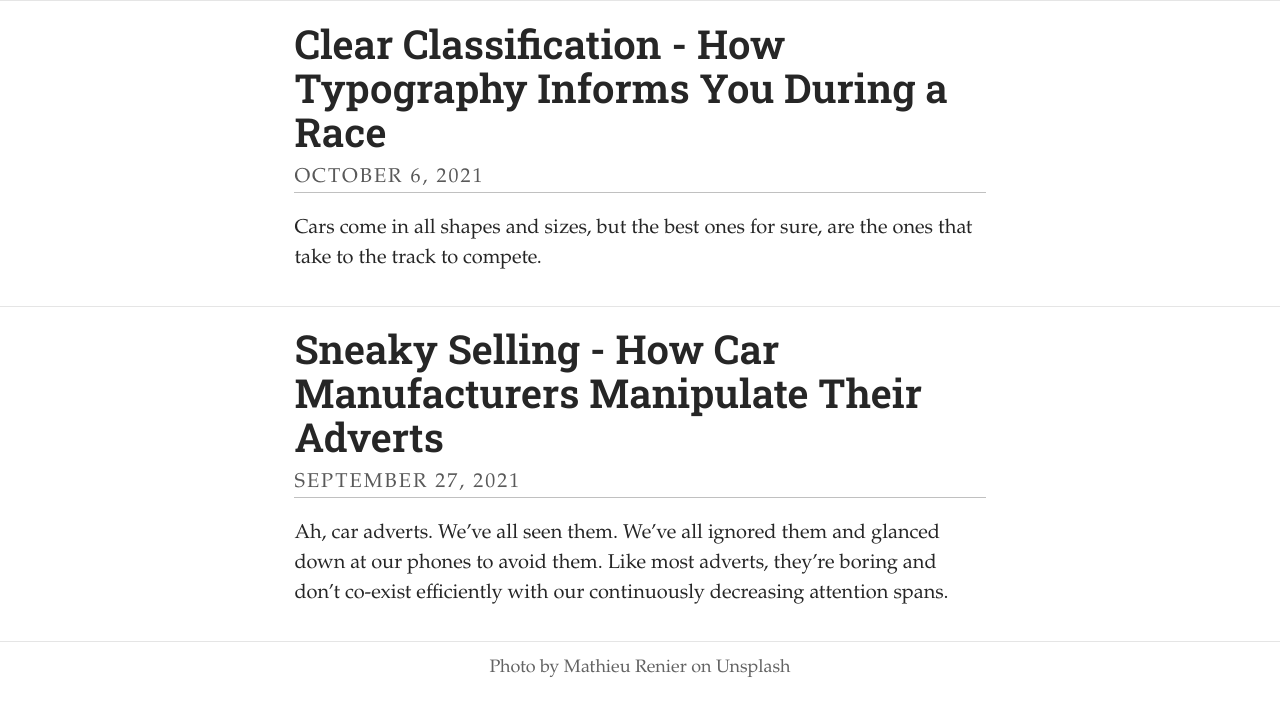
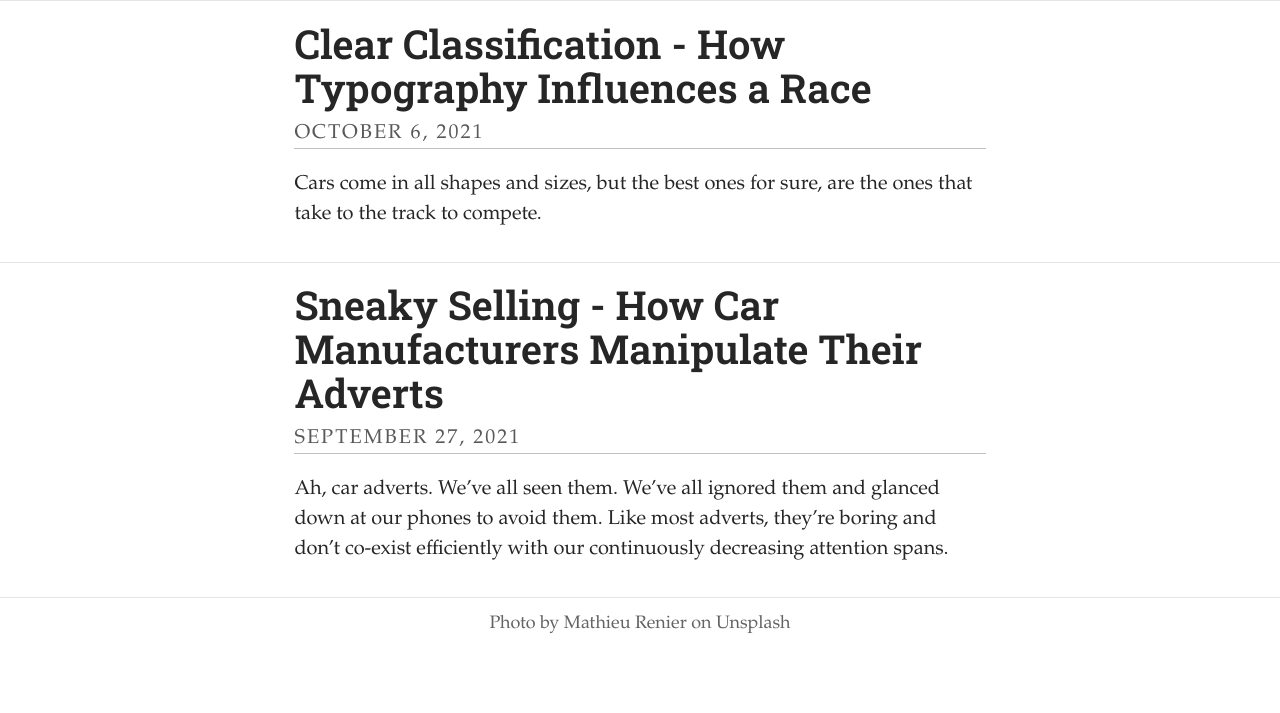
Before and after one commit to 19143507/typographicdesign, a Jekyll site: the page built from index.html, in a window 1280 px wide. Shown: the part 725-1438 px from the top of the page. Built offline with Jekyll 4.4.1, drawn with Linux system fonts in a browser that asks for light colours; some web fonts are replaced; the list of posts is cut into pages by our own code; after the commit the page ends 1394 px from its top, so only the background shows below that.

Commit message:
Update Post “2021-10-06-clear-classification-how-typography-informs-you-during-a-race”

```diff
--- a/_posts/2021-10-06-clear-classification-how-typography-informs-you-during-a-race.md
+++ b/_posts/2021-10-06-clear-classification-how-typography-informs-you-during-a-race.md
@@ -1,6 +1,6 @@
 ---
 layout: post
-title: "Clear Classification - How Typography Informs You During a Race "
+title: "Clear Classification - How Typography Influences a Race "
 date: 2021-10-06T06:12:47.492Z
 image: ../uploads/gustavo-campos-b87zmorezro-unsplash.jpg
 title_color: "#000000"
```
